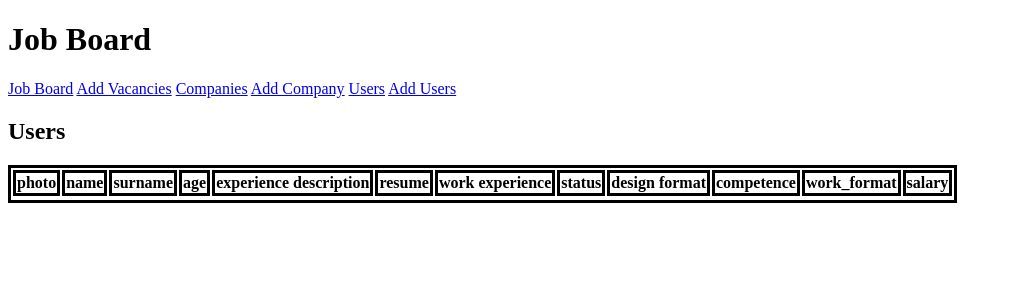
After one commit to EugeniRosh/job_board, a Django app: page /profile/ in a window 1280 px wide. The commit adds this page. Shown: the top 300 px of the page, without its empty margins (0-1012 px from the left). Run offline with Django 4.2, Linux system fonts and the light colour scheme; lists and menus that the app fills with data are empty.

Commit message:
add new urls (#2)
* настройка pre-commit

* вынес обработку добавленных вакансий

* настройка flake8

* убрал создание VacanciesStorage

* изменил импорты

* добавил новые пакеты

* настройки Poetry

* вынес VacanciesStorage

* изменил импорты

* добавил формы Company, User, Response, Review

* добавил классы Users Response Review и dto

* добавил view для review apply profile

* добавил новые url

* template добавления компании

* template review на компанию

* template добавления user

* template aplly

* template add vacancy

* переименовал

* добавил новый nev bar

* добавил просмотр компании

* template просмотра компании и отзывов на нее

* template просмотра vacancy и отзывов

* добавил ссылку на вакансии

* template просмотра  users

---------

Co-authored-by: YauheniRoshchanka <roshchenkoevgen@gmail.com>

```diff
--- a/pyproject.toml
+++ b/pyproject.toml
@@ -11,6 +11,7 @@ python = "3.11.4"
 django = "4.2.2"
 dacite = "1.8.1"
 python-dotenv = "1.0.0"
+
 
 [tool.poetry.group.dev.dependencies]
 mypy = "^1.4.0"
--- a/src/job_board/core/forms.py
+++ b/src/job_board/core/forms.py
@@ -1,10 +1,91 @@
 from django import forms
+
+STATUS_VACANCY = (
+    ("open to work", "open to work"),
+    ("open for proposals", "open for proposals"),
+    ("not open for proposals", "not open for proposals"),
+)
+
+STATUS_JOBRESPONSE = (
+    ("created", "created"),
+    ("reviewed", "reviewed"),
+    ("rejected", "rejected"),
+    ("accepted for work", "accepted for work"),
+)
 
 
 class VacancyForm(forms.Form):
-    title = forms.CharField(label='job title', max_length=50)
-    company = forms.CharField(label='company',max_length=50)
-    competence = forms.CharField(label='competence',max_length=50)
-    experience = forms.CharField(label='experience',max_length=50)
-    min_salary = forms.CharField(label='min salary',max_length=50)
-    max_salary = forms.CharField(label='max salary',max_length=50)
+    title = forms.CharField(label='Job title', max_length=50)
+    company = forms.CharField(label='Company')
+    competence = forms.CharField(label='Competence', max_length=50)
+    experience = forms.CharField(label='Experience', max_length=50)
+    min_salary = forms.IntegerField(label='Max_salary', min_value=1)
+    max_salary = forms.IntegerField(label='Max_salary', min_value=1)
+
+
+class CompanyForm(forms.Form):
+    name = forms.CharField(label='Company name', max_length=100)
+    founding_year = forms.IntegerField(label='Founding year')
+    logo = forms.CharField(label='Logo')
+    description = forms.CharField(label='Description', widget=forms.Textarea)
+    email = forms.EmailField(label='Email', required=False)
+    phone = forms.CharField(label='Phone', max_length=20)
+    linkedin = forms.CharField(label='Linkedin', required=False)
+    instagram = forms.CharField(label='Instagram', required=False)
+    web_site = forms.CharField(label='Web site')
+    twitter = forms.CharField(label='Twitter', required=False)
+    min_staff = forms.IntegerField(label='Min_staff', min_value=1)
+    max_staff = forms.IntegerField(label='Max_staff', min_value=1)
+    country = forms.CharField(label='Country', max_length=100)
+    city = forms.CharField(label='City', max_length=100)
+    street = forms.CharField(label='Street', max_length=100)
+    house_number = forms.IntegerField(label='House number')
+    office_number = forms.IntegerField(label='Office number')
+
+
+class UserForm(forms.Form):
+    name = forms.CharField(label='Name')
+    surname = forms.CharField(label='Surname', max_length=50)
+    age = forms.IntegerField(label='Age', min_value=0, required=False)
+    work_format = forms.CharField(label='Work format')
+    competence = forms.CharField(label='Competence')
+    design_format = forms.CharField(label='Design format')
+    status = forms.ChoiceField(label='Status', choices=STATUS_VACANCY)
+    work_experience = forms.IntegerField(
+        label='Work experience', min_value=0, required=False
+    )
+    resume = forms.CharField(label='Resume')
+    photo = forms.CharField(label='Photo')
+    experience_description = forms.CharField(
+        label='Experience description', max_length=200
+    )
+    min_salary = forms.IntegerField(label='Min salary', min_value=0, required=False)
+    max_salary = forms.IntegerField(label='Max salary', min_value=0, required=False)
+    email = forms.EmailField(label='Email', max_length=50)
+    phone = forms.CharField(label='Phone', max_length=20)
+    country = forms.CharField(label='Country')
+    city = forms.CharField(label='City')
+    linkedin = forms.CharField(label='Linkedin', required=False)
+    github = forms.CharField(label='Github', required=False)
+    password = forms.CharField(label='Password')
+    login = forms.CharField(label='Login', max_length=30)
+    gender = forms.CharField(label='Gender', max_length=20)
+
+
+class JobResponseForm(forms.Form):
+    user = forms.CharField(label="User")
+    accompanying_text = forms.CharField(
+        label="Accompanying text", max_length=500, widget=forms.Textarea
+    )
+    resume = forms.CharField(label="Resume")
+    user_phone = forms.CharField(label="Phone")
+    status = forms.ChoiceField(label="Feedback status", choices=STATUS_JOBRESPONSE)
+
+
+class CompanyReviewForm(forms.Form):
+    user = forms.CharField(label="User")
+    review = forms.CharField(
+        label="Accompanying text", max_length=800, widget=forms.Textarea
+    )
+    likes = forms.BooleanField(label="Like")
+    dislikes = forms.BooleanField(label="Dislikes")
--- a/src/job_board/core/templates/core/add_core.html
+++ b/src/job_board/core/templates/core/add_vacancy_core.html
@@ -4,7 +4,7 @@
 <br><br>
 <h1>Post a job</h1>
 <br>
-<form action="{{ add_core }}" method="post">
+<form action="{{ add_vacancy_core }}" method="post">
     {% csrf_token %}
     {{ form.as_p }}
     <button type="submit">Submit</button>
--- a/src/job_board/core/templates/core/base_core.html
+++ b/src/job_board/core/templates/core/base_core.html
@@ -3,15 +3,17 @@
     <head>
         <h1>Job Board</h1>
         <meta charset="UTF-8">
-        <title>{{title}}</title>
+        <title>{{ title }}</title>
     </head>
     <body>
         {% block mainmanu %}
         <nav>
         <a href='{% url "index" %}'>Job Board</a>
-        <a href='{% url "add_core" %}'>Add Vacancies</a>
+        <a href='{% url "add_vacancy_core" %}'>Add Vacancies</a>
         <a href='{% url "companies_core" %}'>Companies</a>
-        </nav>
+        <a href='{% url "add_company_core" %}'>Add Company</a>
+        <a href='{% url "profile_core" %}'>Users</a>
+        <a href='{% url "add_profile_core" %}'>Add Users</a>
         {% endblock mainmanu %}
 
         {% block content %}
--- a/src/job_board/core/templates/core/companies_core.html
+++ b/src/job_board/core/templates/core/companies_core.html
@@ -14,9 +14,9 @@
         <th>company name</th>
         <th>job openings</th>
     </tr>
-        {% for c in count %}
+        {% for c in company_list %}
     <tr>
-        <td>{{ c.company }}</td>
+        <td><a href="{% url 'get_company_core' c.company_id %}">{{ c.name }}</a></td>
         <td>{{ c.count_vacancy }}</td>
         {% endfor %}
     </tr>
--- a/src/job_board/core/templates/core/index.html
+++ b/src/job_board/core/templates/core/index.html
@@ -18,7 +18,7 @@
     </tr>
         {% for v in vacancies %}
     <tr>
-        <td>{{ v.title }}</td>
+        <td><a href="{% url 'get_vacancy_core' v.vacancy_id %}">{{ v.title }}</a></td>
         <td>{{ v.company }}</td>
         <td>{{ v.competence}}</td>
         <td>{{ v.experience }}</td>
--- /dev/null
+++ b/src/job_board/core/templates/core/user_profile_core.html
@@ -0,0 +1,43 @@
+{% extends 'core/base_core.html' %}
+
+{% block content %}
+<h1>Users</h1>
+<style>
+    table, th, td {
+      border-style:solid;
+      border-color: #000000;
+    }
+</style>
+<table>
+    <tr>
+        <th>photo</th>
+        <th>name</th>
+        <th>surname</th>
+        <th>age</th>
+        <th>experience description</th>
+        <th>resume</th>
+        <th>work experience</th>
+        <th>status</th>
+        <th>design format</th>
+        <th>competence</th>
+        <th>work_format</th>
+        <th>salary</th>
+    </tr>
+    <tr>
+        {% for u in users %}
+        <td>{{ u.photo }}</td>
+        <td>{{ u.name }}</td>
+        <td>{{ u.surname }}</td>
+        <td>{{ u.age }}</td>
+        <td>{{ u.experience_description }}</td>
+        <td>{{ u.resume }}</td>
+        <td>{{ u.work_experience }}</td>
+        <td>{{ u.status }}</td>
+        <td>{{ u.design_format }}</td>
+        <td>{{ u.competence }}</td>
+        <td>{{ u.work_format }}</td>
+        <td>{{ u.min_salary }} - {{ u.max_salary }}</td>
+        {% endfor %}
+    </tr>
+</table>
+{% endblock content %}
--- a/src/job_board/core/urls.py
+++ b/src/job_board/core/urls.py
@@ -1,9 +1,47 @@
-from django.urls import path
+from django.urls import include, path
 
-from .views import add_core_controller, companies_core_controller, index_controller
+from .views import (
+    add_company_core_controller,
+    add_review_company_core_controller,
+    add_users_profile_core_controller,
+    add_vacancy_apply_core_controller,
+    add_vacancy_core_controller,
+    companies_core_controller,
+    get_company_core_controller,
+    get_vacancy_core_controller,
+    index_controller,
+    users_profile_core_controller,
+)
+
+vacancy_patterns = [
+    path("add/", add_vacancy_core_controller, name="add_vacancy_core"),
+    path("<int:vacancy_id>/", get_vacancy_core_controller, name="get_vacancy_core"),
+    path(
+        "<int:vacancy_id>/apply/",
+        add_vacancy_apply_core_controller,
+        name="add_vacancy_apply_core",
+    ),
+]
+
+company_patterns = [
+    path("", companies_core_controller, name="companies_core"),
+    path("add/", add_company_core_controller, name="add_company_core"),
+    path("<int:company_id>/", get_company_core_controller, name="get_company_core"),
+    path(
+        "<int:company_id>/review",
+        add_review_company_core_controller,
+        name="add_review_company_core",
+    ),
+]
+
+users_patterns = [
+    path("", users_profile_core_controller, name="profile_core"),
+    path("add/", add_users_profile_core_controller, name="add_profile_core"),
+]
 
 urlpatterns = [
     path("", index_controller, name="index"),
-    path("add/", add_core_controller, name="add_core"),
-    path("companies/", companies_core_controller, name="companies_core"),
+    path("vacancy/", include(vacancy_patterns)),
+    path("company/", include(company_patterns)),
+    path("profile/", include(users_patterns)),
 ]
--- a/src/job_board/core/views.py
+++ b/src/job_board/core/views.py
@@ -5,52 +5,150 @@ from typing import TYPE_CHECKING
 from django.shortcuts import render
 from django.views.decorators.http import require_http_methods
 
-from .forms import VacancyForm
-from .storage import Vacancy, VacancyCount, vacancies
+from .forms import (
+    CompanyForm,
+    CompanyReviewForm,
+    JobResponseForm,
+    UserForm,
+    VacancyForm,
+)
+from .storage import (
+    CompanyDTO,
+    CompanyReviewDTO,
+    JobResponseDTO,
+    UserDTO,
+    VacancyDTO,
+    companies_storage,
+    company_review_storage,
+    job_response_storage,
+    users_storage,
+    vacancies_storage,
+)
 
 if TYPE_CHECKING:
     from django.core.handlers.wsgi import WSGIRequest
     from django.http.response import HttpResponse
+
+from dacite import from_dict
 
 
 @require_http_methods(["GET"])
 def index_controller(request: WSGIRequest) -> HttpResponse:
     context = {
         "title": "JOB BOARD",
-        "index": "index",
-        "vacancies": vacancies.get_vacancies,
+        "vacancies": vacancies_storage.get_vacancies,
     }
     return render(request, "core/index.html", context=context)
 
 
 @require_http_methods(["GET", "POST"])
-def add_core_controller(request: WSGIRequest) -> HttpResponse:
+def add_vacancy_core_controller(request: WSGIRequest) -> HttpResponse:
     if request.POST:
-        vacancies.add_vacancies(
-            vacancy=Vacancy(
-                title=request.POST["title"],
-                company=request.POST["company"],
-                competence=request.POST["competence"],
-                experience=request.POST["experience"],
-                min_salary=request.POST["min_salary"],
-                max_salary=request.POST["max_salary"],
-            )
-        )
+        form_vacancy = VacancyForm(data=request.POST)
+        if form_vacancy.is_valid():
+            vacancy = from_dict(VacancyDTO, form_vacancy.cleaned_data)
+            vacancies_storage.add_vacancies(vacancy)
     form = VacancyForm()
     context = {"title": "Post a job", "form": form}
-    return render(request, "core/add_core.html", context=context)
+    return render(request, "core/add_vacancy_core.html", context=context)
 
 
 @require_http_methods(["GET", "POST"])
 def companies_core_controller(request: WSGIRequest) -> HttpResponse:
-    companies = []
-    for vacancy in vacancies.get_vacancies():
-        companies.append(vacancy.company)
+    company_list = companies_storage.get_companies()
+    context = {"title": "Companies", "company_list": company_list}
+    return render(request, "core/companies_core.html", context=context)
 
-    count_vacancy = []
-    for company in set(companies):
-        count_vacancy.append(
-            VacancyCount(company=company, count_vacancy=companies.count(company))
-        )
-    context = {"title": "Companies", "count": count_vacancy}
-    return render(request, "core/companies_core.html", context=context)
+
+@require_http_methods(["GET", "POST"])
+def add_company_core_controller(request: WSGIRequest) -> HttpResponse:
+    if request.POST:
+        form_user = CompanyForm(data=request.POST)
+        if form_user.is_valid():
+            company = from_dict(CompanyDTO, form_user.cleaned_data)
+            companies_storage.add_companies(company)
+    form = CompanyForm()
+    context = {"title": "Add Company", "form": form}
+    return render(request, "core/add_company_core.html", context=context)
+
+
+@require_http_methods(["GET"])
+def users_profile_core_controller(request: WSGIRequest) -> HttpResponse:
+    print(users_storage.get_users())
+    context = {"title": "Users profile", "users": users_storage.get_users}
+    return render(request, "core/user_profile_core.html", context=context)
+
+
+@require_http_methods(["GET", "POST"])
+def add_users_profile_core_controller(request: WSGIRequest) -> HttpResponse:
+    if request.POST:
+        form_user = UserForm(data=request.POST)
+        if form_user.is_valid():
+            user = from_dict(UserDTO, form_user.cleaned_data)
+            users_storage.add_user(user)
+
+    form = UserForm()
+    context = {"title": "Add users profile", "form": form}
+    return render(request, "core/add_user_profile_core.html", context=context)
+
+
+@require_http_methods(["GET"])
+def get_vacancy_core_controller(request: WSGIRequest, vacancy_id: int) -> HttpResponse:
+    for value in vacancies_storage.get_vacancies():
+        if value.vacancy_id == vacancy_id:
+            vacancy = value
+
+    feedback = [
+        apply
+        for apply in job_response_storage.get_response()
+        if apply.vacancy_id == vacancy_id
+    ]
+    context = {"title": "Vacancy", "vacancy": vacancy, "feedback": feedback}
+    return render(request, "core/get_vacancy_core.html", context=context)
+
+
+@require_http_methods(["GET", "POST"])
+def add_vacancy_apply_core_controller(
+    request: WSGIRequest, vacancy_id: int
+) -> HttpResponse:
+    if request.POST:
+        vacancy_form = JobResponseForm(data=request.POST)
+        if vacancy_form.is_valid():
+            job_response = from_dict(JobResponseDTO, vacancy_form.cleaned_data)
+            job_response.vacancy_id = vacancy_id
+            job_response_storage.add_response(response=job_response)
+
+    form = JobResponseForm()
+    context = {"title": "Add apply to job", "form": form}
+    return render(request, "core/add_vacancy_apply_core.html", context=context)
+
+
+@require_http_methods(["GET"])
+def get_company_core_controller(request: WSGIRequest, company_id: int) -> HttpResponse:
+    for value in companies_storage.get_companies():
+        if value.company_id == company_id:
+            company = value
+
+    feedback = [
+        review
+        for review in company_review_storage.get_response()
+        if review.company_id == company_id
+    ]
+    context = {"title": "Company", "company": company, "feedback": feedback}
+    return render(request, "core/get_company_core.html", context=context)
+
+
+@require_http_methods(["GET", "POST"])
+def add_review_company_core_controller(
+    request: WSGIRequest, company_id: int
+) -> HttpResponse:
+    if request.POST:
+        company_form = CompanyReviewForm(data=request.POST)
+        if company_form.is_valid():
+            review = from_dict(CompanyReviewDTO, company_form.cleaned_data)
+            review.company_id = company_id
+            company_review_storage.add_response(response=review)
+
+    form = CompanyReviewForm()
+    context = {"title": "Add review", "form": form}
+    return render(request, "core/add_review_company_core.html", context=context)
```
Also changed, not shown: src/job_board/core/storage.py (+140 -5 lines), src/job_board/core/templates/core/add_company_core.html (added, +12 -0 lines), src/job_board/core/templates/core/add_review_company_core.html (added, +12 -0 lines), src/job_board/core/templates/core/add_user_profile_core.html (added, +13 -0 lines), src/job_board/core/templates/core/add_vacancy_apply_core.html (added, +12 -0 lines), src/job_board/core/templates/core/get_company_core.html (added, +75 -0 lines), src/job_board/core/templates/core/get_vacancy_core.html (added, +53 -0 lines), 1 other file.
